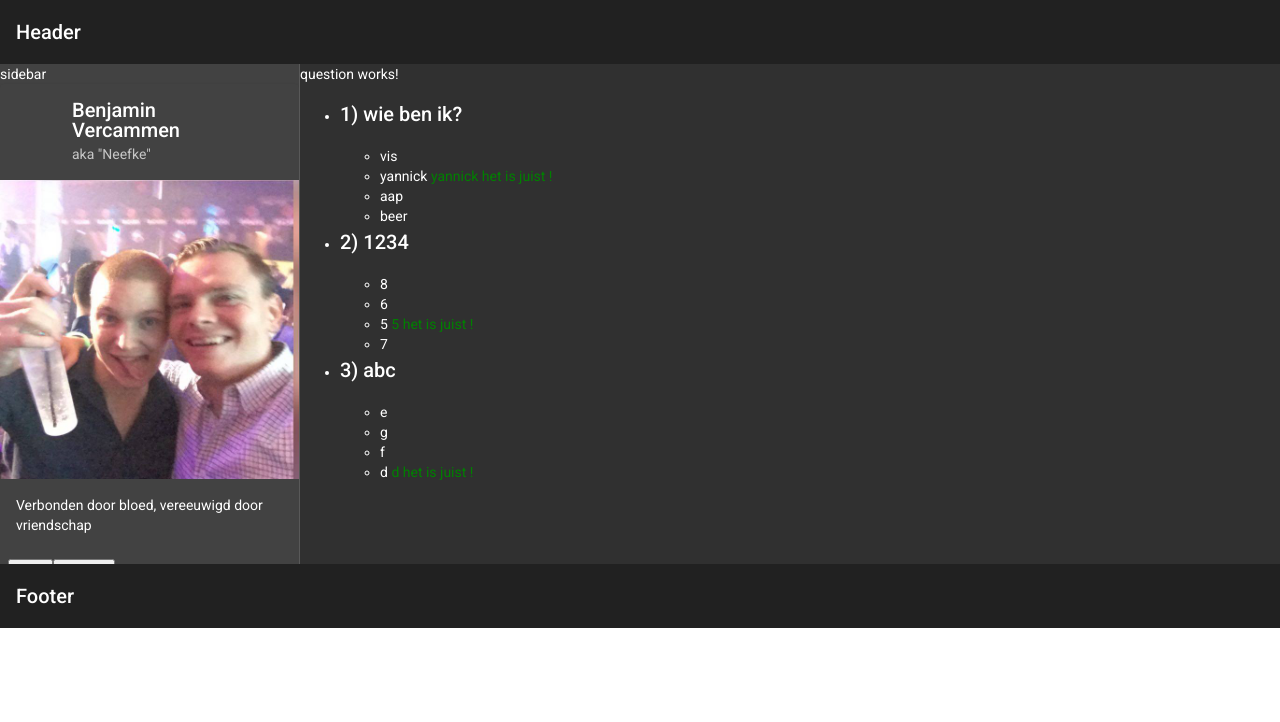
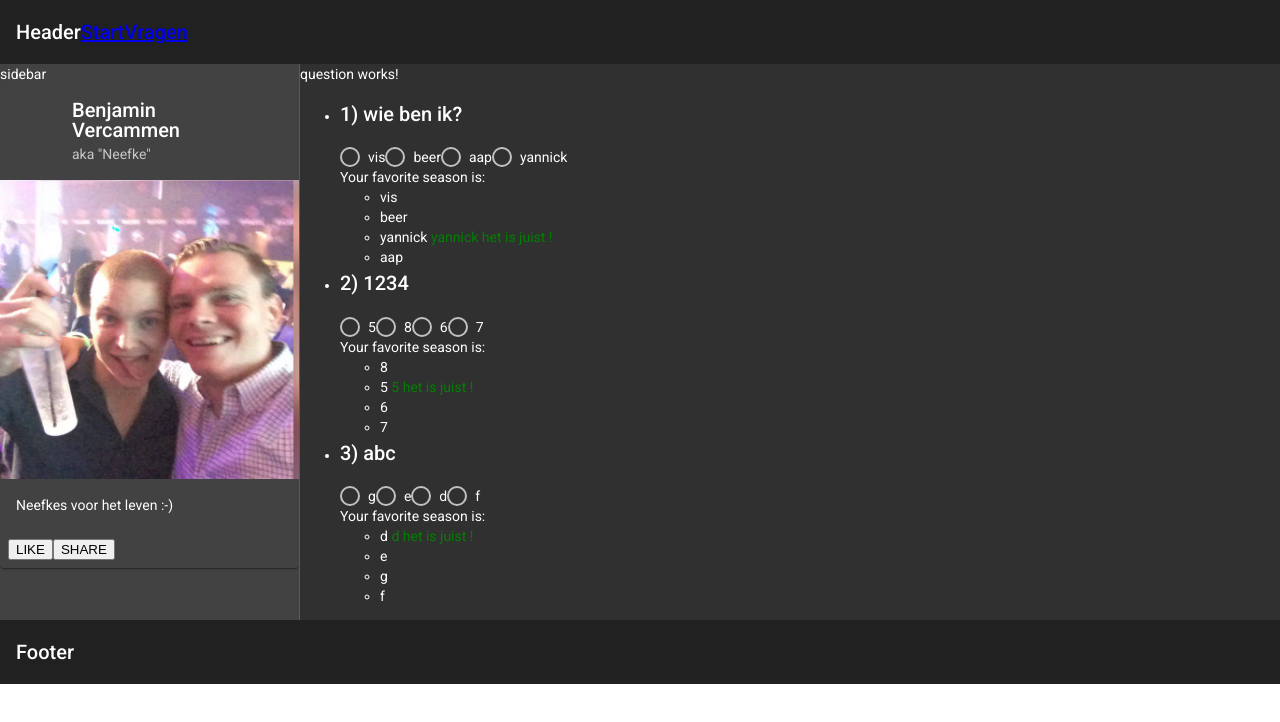
Before and after one commit to cuypersYa/Angular11-QuestionApp, an Angular app: page /vragen in a window 1280 px wide. Shown: the top 722 px of the page. Built offline with nearby package versions, Linux system fonts and the light colour scheme.

Commit message:
question radio button + add dialog component

```diff
--- a/src/app/app.component.html
+++ b/src/app/app.component.html
@@ -1,5 +1,15 @@
 <ng-container *ngIf="shouldRun">
-  <mat-toolbar class="header">Header</mat-toolbar>
+  <mat-toolbar class="header">
+    Header
+    <nav class="mdc-list">
+      <a class="mdc-list-item mdc-list-item--activated" aria-selected="true" tabindex="0" href="#">
+        <span class="mdc-list-item__text" routerLink="/start">Start</span>
+      </a>
+      <a class="mdc-list-item" href="#">
+        <span class="mdc-list-item__text" routerLink="/vragen">Vragen</span>
+      </a>
+    </nav>
+  </mat-toolbar>
 
   <mat-sidenav-container class="container">
     <mat-sidenav #sidenav mode="side" opened class="sidenav" >
--- /dev/null
+++ b/src/app/dialog/dialog.component.html
@@ -0,0 +1 @@
+<p>dialog works!</p>
--- /dev/null
+++ b/src/app/dialog/dialog.component.ts
@@ -0,0 +1,15 @@
+import { Component, OnInit } from '@angular/core';
+
+@Component({
+  selector: 'app-dialog',
+  templateUrl: './dialog.component.html',
+  styleUrls: ['./dialog.component.scss']
+})
+export class DialogComponent implements OnInit {
+
+  constructor() { }
+
+  ngOnInit(): void {
+  }
+
+}
--- a/src/app/question/question.component.html
+++ b/src/app/question/question.component.html
@@ -3,7 +3,15 @@
 <div *ngIf="questions" >
     <ul>
         <li *ngFor="let question of questions; let i = index">
-            <h2>{{i + 1 }}) {{question.q}}</h2>
+            <label id="example-radio-group-label"><h2>{{i + 1 }}) {{question.q}}</h2></label>
+
+            <mat-radio-group aria-label="Select an option" >
+                <mat-radio-button *ngFor="let answer of shuffle(question.answers); let ii = index"
+                [value]="answer" >
+                {{answer}}
+                </mat-radio-button>
+            </mat-radio-group>
+              <div>Your favorite season is: {{anw1}}</div>
             <ul>
                 <li *ngFor="let answer of shuffle(question.answers); let ii = index">
                     {{answer}}
--- a/src/app/question/question.component.ts
+++ b/src/app/question/question.component.ts
@@ -1,6 +1,7 @@
 import { Component, OnInit } from '@angular/core';
 import { Question } from './question';
 import { QuestionService } from './question.service';
+import {MatDialog, MatDialogRef, MAT_DIALOG_DATA} from '@angular/material/dialog';
 
 @Component({
   selector: 'app-question',
@@ -10,6 +11,7 @@ import { QuestionService } from './question.service';
 export class QuestionComponent implements OnInit {
   questions : Question[] = [] ;
   results : Array<string> = [] ;
+  anw1 : string = "";
 
   constructor( private questionService : QuestionService) { }
 
@@ -19,9 +21,9 @@ export class QuestionComponent implements OnInit {
   public getQuestions(){
     this.questionService.getQuestion()
     .subscribe(result => {
-
       this.questions = result ;
       this.defineAnwsers(this.questions);
+
     });
   }
 
@@ -50,4 +52,6 @@ export class QuestionComponent implements OnInit {
     return array;
   }
 
+
+
 }
--- a/src/app/user/user.component.html
+++ b/src/app/user/user.component.html
@@ -7,7 +7,7 @@
     <img mat-card-image src="../../assets/img/neefkes.jpeg" alt="Foto van de neefkes">
     <mat-card-content>
       <p>
-        Verbonden door bloed, vereeuwigd door vriendschap
+        Neefkes voor het leven :-)
       </p>
     </mat-card-content>
     <mat-card-actions>
```
Also changed, not shown: src/app/app.module.ts (+7 -2 lines), src/app/dialog/dialog.component.scss (added), 1 other file (tests, documents, lock files or other folders).
